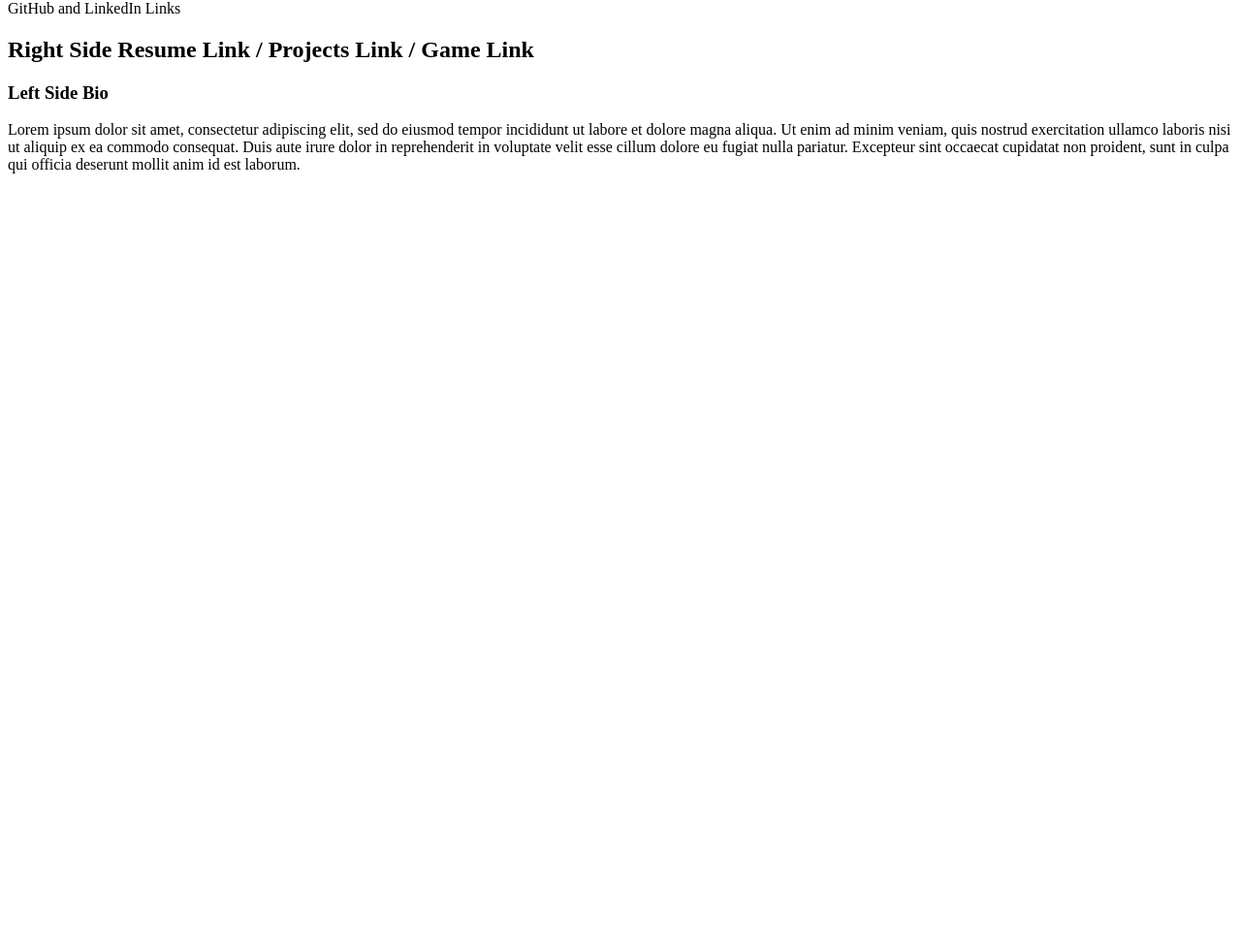
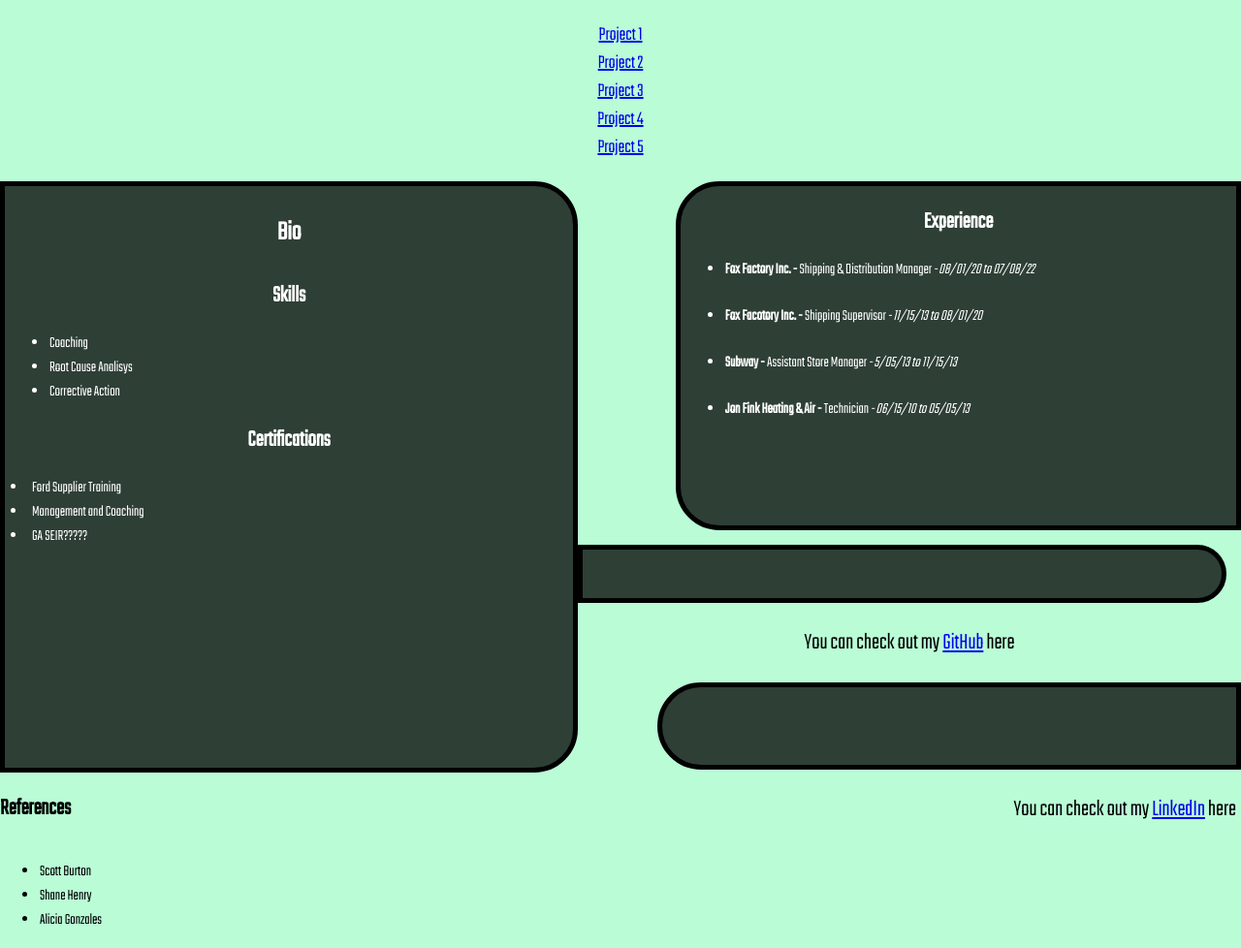
Before and after one commit to TrueLabel/Portfolio, a plain HTML site: page Landing/landing.html in a window 1280 px wide. Shown: the part 80-1058 px from the top of the page at 97% size. Before the commit the page ends 800 px from the top, so only its background shows below. Drawn offline with nearby package versions, Linux system fonts and the light colour scheme; files that its build step writes are made by us from their sources.

Commit message:
working on consolidating

```diff
--- a/Landing/landing.html
+++ b/Landing/landing.html
@@ -1,34 +1,103 @@
 <!DOCTYPE html>
 <html lang="" dir="ltr">
   <head>
+    <link rel="preconnect" href="https://fonts.googleapis.com">
+<link rel="preconnect" href="https://fonts.gstatic.com" crossorigin>
+<link href="https://fonts.googleapis.com/css2?family=Anton&family=Teko:wght@300&display=swap" rel="stylesheet">
     <meta charset="utf-8">
-    <link rel="stylesheet" href="portfolio.css">
+    <link rel="stylesheet" href="../portfolio.css">
     <link rel="stylesheet" href="landing.css">
     <script src="https://code.jquery.com/jquery-3.6.0.min.js" integrity="sha256-/xUj+3OJU5yExlq6GSYGSHk7tPXikynS7ogEvDej/m4=" crossorigin="anonymous"></script>
     <script src="landing.js"></script>
-    <title> Zane Fink's Portfolio</title>
+    <title>Portfolio</title>
   </head>
 
   <body>
     <header>
       <h1> Zane Fink Portfolio + Photo</h1>
+      <button id = 'hamburgerButton'> <img src = url('../hamburger.png')></button>
+      <ul class = "hamburger">
+        <h6></h6>
+        <a href="https://www.linkedin.com/in/tyler-fink-729493158/">LinkedIn</a>
+        <br>
+        <a href="https://github.com/TrueLabel">GitHub</a>
+        <br>
+        <a href="../Projects/projects.html">Project 1</a>
+        <br>
+        <a href="../Projects/projects.html">Project 2</a>
+        <br>
+        <a href="../Projects/projects.html">Project 3</a>
+        <br>
+        <a href="../Projects/projects.html">Project 4</a>
+        <br>
+        <a href="../Projects/projects.html">Project 5</a>
+      </ul>
+
     </header>
 
       <nav>
-        <p>GitHub and LinkedIn Links</p>
+<a href="../Projects/projects.html">Project 1</a>
+<br>
+<a href="../Projects/projects.html">Project 2</a>
+<br>
+<a href="../Projects/projects.html">Project 3</a>
+<br>
+<a href="../Projects/projects.html">Project 4</a>
+<br>
+<a href="../Projects/projects.html">Project 5</a>
       </nav>
 
     <main>
-      <h2>
-        Right Side
-        Resume Link / Projects Link / Game Link
+      <div class = 'areaAvoid' id ='landingRight'>
+        <h2>Experience</h2>
+          <ul>
+            <li><strong>Fox Factory Inc. -</strong>
+              Shipping & Distribution Manager -<em>08/01/20 to 07/08/22</em></li>
+              <br>
+              <li><strong>Fox Facotory Inc. -</strong>
+               Shipping Supervisor -<em>11/15/13 to 08/01/20</em></li>
+              <br>
+              <li><strong>Subway -</strong>
+              Assistant Store Manager -<em>5/05/13 to 11/15/13</em></li>
+              <br>
+              <li><strong>Jon Fink Heating & Air -</strong>
+              Technician -<em>06/15/10 to 05/05/13</em></li>
+    </div>
 
-      </h2>
+    <div class = 'areaAvoid' id ='landingLeft'>
       <h3>
-        Left Side Bio
+        <strong>Bio</strong>
       </h3>
-        <p>Lorem ipsum dolor sit amet, consectetur adipiscing elit, sed do eiusmod tempor incididunt ut labore et dolore magna aliqua. Ut enim ad minim veniam, quis nostrud exercitation ullamco laboris nisi ut aliquip ex ea commodo consequat. Duis aute irure dolor in reprehenderit in voluptate velit esse cillum dolore eu fugiat nulla pariatur. Excepteur sint occaecat cupidatat non proident, sunt in culpa qui officia deserunt mollit anim id est laborum.
-        </p>
+      <h2>Skills</h2>
+      <ul>
+        <li> Coaching </li>
+        <li> Root Cause Analisys </li>
+        <li> Corrective Action </li>
+      </ul>
+
+      <h2>Certifications</h2>
+        <li>Ford Supplier Training</li>
+        <li>Management and Coaching</li>
+        <li>GA SEIR?????</li>
+
+      </div>
+
+      <div class = 'areaAvoid' id = 'right2'>
+      </div>
+      <p>You can check out my <a href="https://github.com/TrueLabel">GitHub</a> here </p>
+      <div class = 'areaAvoid' id = 'right3'>
+      </div>
+      <p id = 'linkedin'>You can check out my <a href="https://www.linkedin.com/in/tyler-fink-729493158/">LinkedIn</a> here</p>
+
+      <h2 class = 'ref'> References</h2>
+      <ul class = 'ref'>
+        <li class = 'ref'>Scott Burton</li>
+        <br>
+        <li class = 'ref'>Shane Henry</li>
+        <br>
+        <li class = 'ref'>Alicia Gonzales</li>
+      </ul>
+
 
 
     </main>
--- a/Landing/landing.js
+++ b/Landing/landing.js
@@ -0,0 +1,21 @@
+
+
+
+
+
+
+$(() => {
+
+// $('.areaAvoid').hover(.css('backgound-color', 'red'))
+
+
+
+$('.hamburger').hide()
+
+const $toggleLinks = () => {
+  $('.hamburger').toggle();
+}
+
+
+$('#hamburgerButton').on('click', $toggleLinks);
+})
--- a/portfolio.css
+++ b/portfolio.css
@@ -1,3 +1,127 @@
 h1 {
-  font-family: sans-serif;
+  font-family: 'Anton', arial;
 }
+
+h3 {
+  font-size: 28px;
+}
+
+body {
+  text-align: center;
+  font-family: 'Teko',sans-serif;
+  margin: 0px;
+  background-color: rgb(117, 250, 175, .5);
+}
+
+nav {
+  margin: 0px 10px 0px 10px;
+  padding: 10px 0px 20px 0px;
+  font-size: 20px;
+}
+
+p {
+  font-size: 24px;
+}
+
+li {
+  font-size: 16px;
+  text-align: left;
+  padding: 1px;
+}
+
+.areaAvoid {
+  border-radius: 45px;
+  padding: 0px 5px 0px 5px;
+  background-color: rgba(0, 0, 0, 0.75);
+  border: 5px black solid;
+  height: 20px;
+  overflow: hidden;
+  color: white;
+
+}
+
+.areaAvoid:hover {
+  background-color: red;
+}
+
+#landingLeft {
+  left: 0px;
+  border-radius: 45px;
+  border-top-left-radius: 0px;
+  border-bottom-left-radius: 0px;
+  border: 5px black solid;
+  width: 45%;
+  float: left;
+  height: 600px;
+  overflow: hidden;
+
+
+
+}
+
+#landingRight {
+  border-radius: 45px;
+  border: 5px black solid;
+  float: right;
+  width: 44%;
+  height: 350px;
+  margin-bottom: 15px;
+  margin-left: 10px;
+  border-bottom-right-radius: 0px;
+  border-top-right-radius: 0px;
+
+}
+
+#right2 {
+  height: 50px;
+  margin-right: 15px;
+  margin-top: 10px;
+  border-top-left-radius: 0px;
+  border-bottom-left-radius: 0px;
+  clear: right;
+}
+
+#right3 {
+  height: 80px;
+  margin-left: 53%;
+  border-top-right-radius: 0px;
+  border-bottom-right-radius: 0px;
+}
+
+#linkedin {
+  float: right;
+  margin-right: 5px;
+}
+
+.links {
+  padding: 10px;
+}
+
+.hamburger {
+  display: inline;
+  position: fixed;
+  top: 15px;
+  left: 10px;
+  background-color: rgba(0, 0, 0, 0.75);
+  text-align: center;
+  width: 80px;
+  border: 2px black solid;
+
+}
+
+#hamburgerButton {
+  display: inline;
+  position: fixed;
+  top: 10px;
+  left: 10px;
+}
+
+#hamburgerButton {
+  background: url('https://banner2.cleanpng.com/20180628/zaz/kisspng-computer-icons-hamburger-button-menu-new-menu-5b34724be5a1f0.5796308115301637879406.jpg');
+
+}
+
+.ref {
+  float: left;
+  clear: left;
+}
```
Also changed, not shown: Game/game.html (deleted, +0 -37 lines), Projects/projects.html (+6 -8 lines), Resume/resume.html (+6 -25 lines), Game/game.css (deleted), Game/game.js (deleted), hamburger.png (added), 3 other files.
